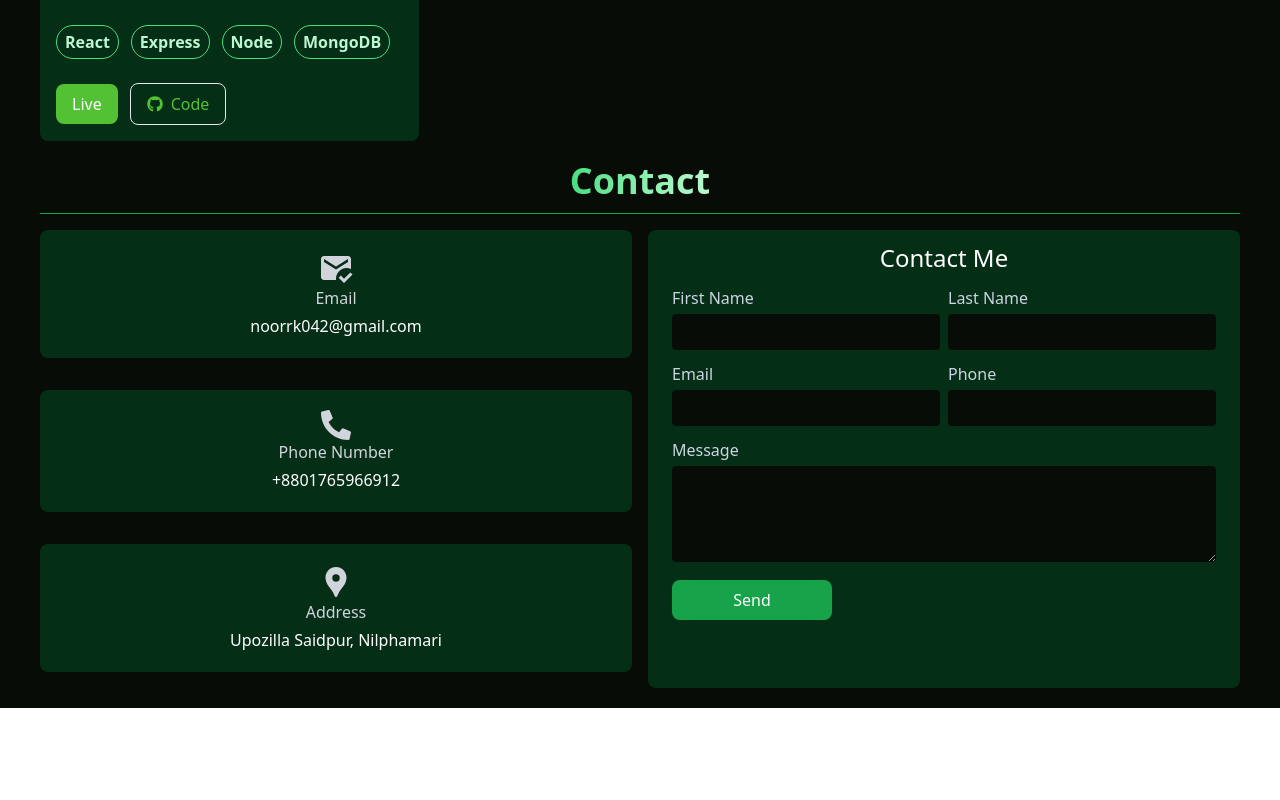
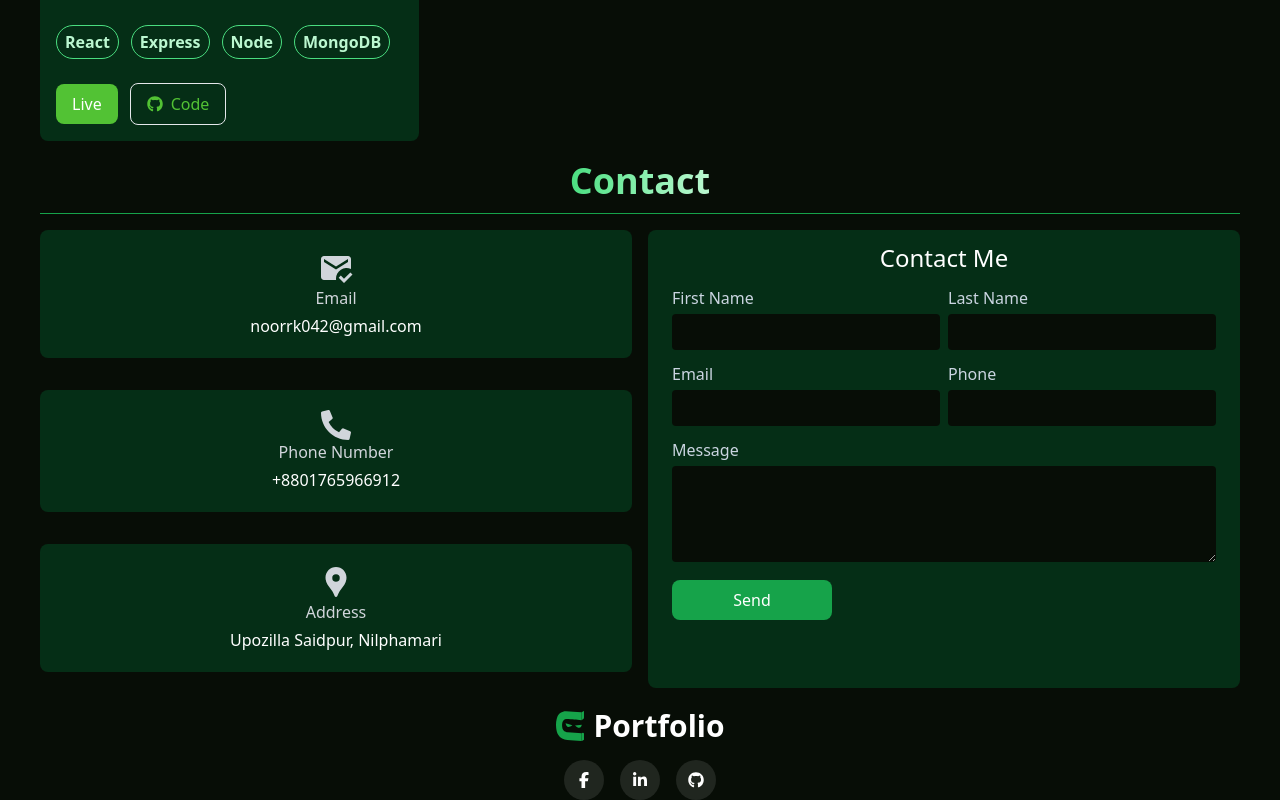
Before and after one commit to RashedujjamanNoor/portfolio, a React (Vite) app: page / in a window 1280 px wide. Shown: the part 2215-3015 px from the top of the page. Before the commit the page ends 2923 px from the top, so only its background shows below. Built offline with nearby package versions, Linux system fonts and the light colour scheme.

Commit message:
create footer component

```diff
--- a/src/components/Contact.jsx
+++ b/src/components/Contact.jsx
@@ -14,7 +14,7 @@ const Contact = () => {
       <hr className="border-green-600" />
 
       <div className="md:flex justify-between  ">
-        <div className="flex flex-col justify-center items-center w-full mr-4">
+        <div className=" flex flex-col justify-between items-center  w-full mr-4">
           <div className="bg-green-950 flex flex-col justify-center items-center w-full my-4 py-5 px-4 font-medium gap-1 rounded-lg">
             <p className="flex flex-col justify-center items-center text-gray-300">
               <span>
--- /dev/null
+++ b/src/components/Footer.jsx
@@ -0,0 +1,45 @@
+import React from "react";
+import { SiCodingninjas } from "react-icons/si";
+import { FaFacebookF } from "react-icons/fa6";
+import { FaLinkedinIn } from "react-icons/fa6";
+import { FaGithub } from "react-icons/fa";
+
+const Footer = () => {
+  return (
+    <div>
+      <div>
+        <div>
+          <div className="flex justify-center items-center gap-2">
+            <SiCodingninjas className="text-3xl  text-green-600" />
+            <p className="text-3xl font-bold">Portfolio</p>
+          </div>
+          <div className="flex justify-center items-center gap-4 mt-4">
+            <a
+              className="bg-white/10 p-3 rounded-full hover:text-green-400 hover:scale-105 transition-all duration-300"
+              href="https://www.facebook.com/"
+            >
+              <FaFacebookF />
+            </a>
+            <a
+              className="bg-white/10 p-3 rounded-full hover:text-green-400 hover:scale-105 transition-all duration-300"
+              href="https://www.linkedin.com/"
+            >
+              <FaLinkedinIn />
+            </a>
+            <a
+              className="bg-white/10 p-3 rounded-full hover:text-green-400 hover:scale-105 transition-all duration-300"
+              href="#"
+            >
+              <FaGithub />
+            </a>
+          </div>
+        </div>
+        <div></div>
+        <div></div>
+        <div></div>
+      </div>
+    </div>
+  );
+};
+
+export default Footer;
--- a/src/pages/Home.jsx
+++ b/src/pages/Home.jsx
@@ -3,6 +3,7 @@ import About from "../components/About";
 import MySkills from "../components/MySkills";
 import Projects from "../components/Projects";
 import Contact from "../components/Contact";
+import Footer from "../components/Footer";
 
 const Home = () => {
   return (
@@ -12,6 +13,7 @@ const Home = () => {
       <MySkills />
       <Projects />
       <Contact />
+      <Footer />
     </div>
   );
 };
```
